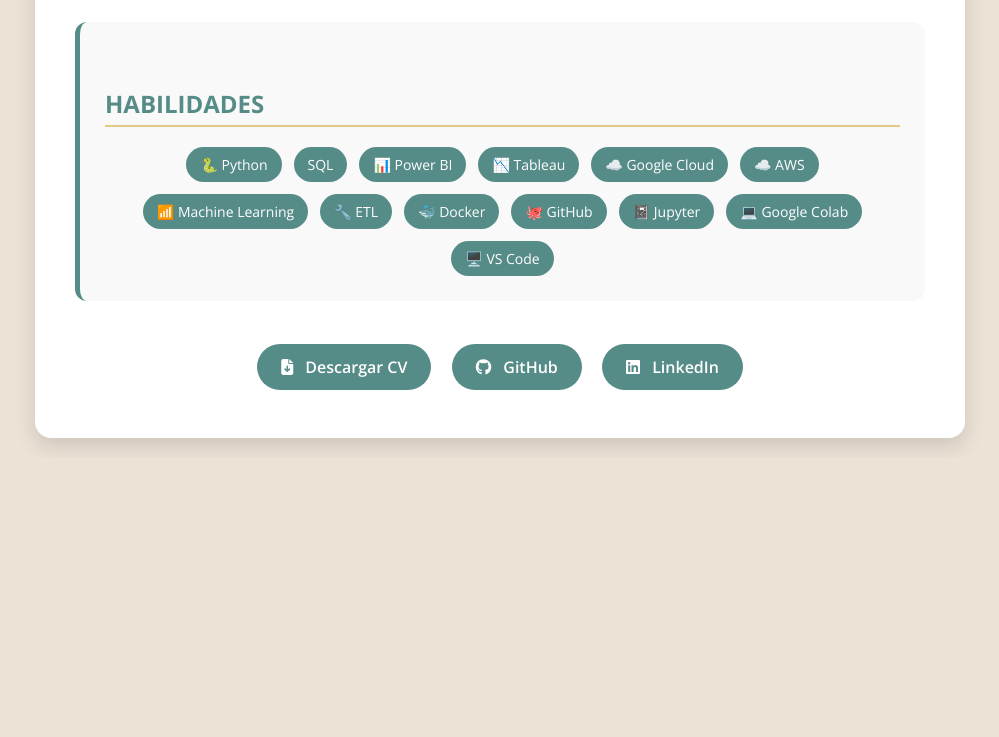
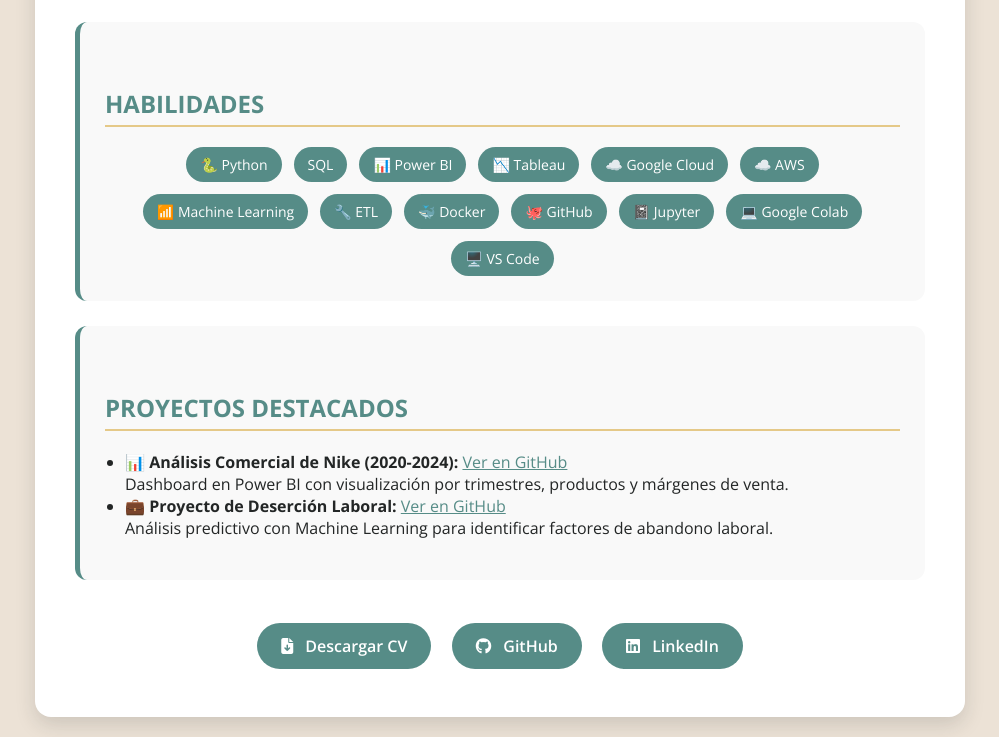
Before and after one commit to AnaMarce5059/anamarce5059.github.io, a plain HTML site: page Analía Romano_Data.html in a window 1280 px wide. Shown: the part 936-1673 px from the top of the page, without its empty margins (140-1139 px from the left). Before the commit the page ends 1394 px from the top, so only its background shows below. Drawn offline with nearby package versions, Linux system fonts and the light colour scheme.

Commit message:
Update Analía Romano_Data.html

```diff
--- a/Analía Romano_Data.html
+++ b/Analía Romano_Data.html
@@ -64,6 +64,13 @@
             border-radius: 12px;
             margin-top: 25px;
             border-left: 5px solid #568C87;
+            transition: all 0.3s ease;
+        }
+
+        .section:hover {
+            box-shadow: 0 8px 20px rgba(0, 0, 0, 0.1);
+            transform: translateY(-5px);
+            background: #ffffff;
         }
 
         .skills {
@@ -115,6 +122,10 @@
         .btn i {
             margin-right: 8px;
         }
+
+        .section ul {
+            padding-left: 20px;
+        }
     </style>
 </head>
 <body>
@@ -163,6 +174,22 @@
             </div>
         </div>
 
+        <div class="section">
+            <h2>Proyectos Destacados</h2>
+            <ul>
+                <li>
+                    <strong>📊 Análisis Comercial de Nike (2020-2024):</strong>
+                    <a href="https://github.com/AnaMarce5059/Nike_EEUU" target="_blank" style="color: #568C87;">Ver en GitHub</a><br>
+                    Dashboard en Power BI con visualización por trimestres, productos y márgenes de venta.
+                </li>
+                <li>
+                    <strong>💼 Proyecto de Deserción Laboral:</strong>
+                    <a href="https://github.com/AnaMarce5059/HR-Employee-Attrition" target="_blank" style="color: #568C87;">Ver en GitHub</a><br>
+                    Análisis predictivo con Machine Learning para identificar factores de abandono laboral.
+                </li>
+            </ul>
+        </div>
+
         <div class="buttons">
             <a href="https://drive.google.com/file/d/11jWSiVkor5D9B8pUilkSgmkz9u-5ce6R/view?usp=sharing" class="btn" download>
                 <i class="fas fa-file-download"></i> Descargar CV
```
